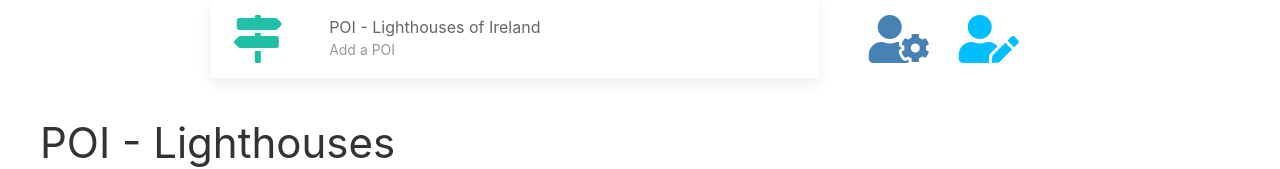
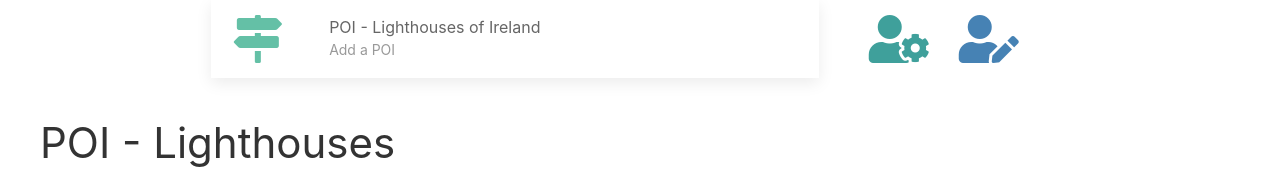
Before and after one commit to fedaxl/poi-svelte-master, a Svelte app: page / in a window 1280 px wide. Shown: the top 169 px of the page. Built offline with nearby package versions, Linux system fonts and the light colour scheme; no server answers.

Commit message:
cosmetic fix

```diff
--- a/src/components/Title.svelte
+++ b/src/components/Title.svelte
@@ -8,7 +8,7 @@
         <div class="uk-width-1-6@m">
             <a href="/">
                 <div>
-                   <i class="fas fa-map-signs fa-3x" style="color:rgb(31,192,166)" title="" pos="bottom" uk-tooltip></i>
+                   <i class="fas fa-map-signs fa-3x" style="color:rgb(100,192,166)" title="" pos="bottom" uk-tooltip></i>
                 </div>
             </a>
         </div>
--- a/src/stores.js
+++ b/src/stores.js
@@ -4,13 +4,13 @@ export const welcomeBar = [
     {
         title: "Join Us",
         icon: "fas fa-user-cog fa-3x",
-        colour: "color:rgb(70,130,180)",
+        colour: "color:rgb(63, 160, 155)",
         link: "/#/signup",
     },
     {
         title: "Login",
         icon: "fas fa-user-edit fa-3x",
-        colour: "color:rgb(0,191,255)",
+        colour: "color:rgb(70,130,180)",
         link: "/#/login",
     },
 ];
```
